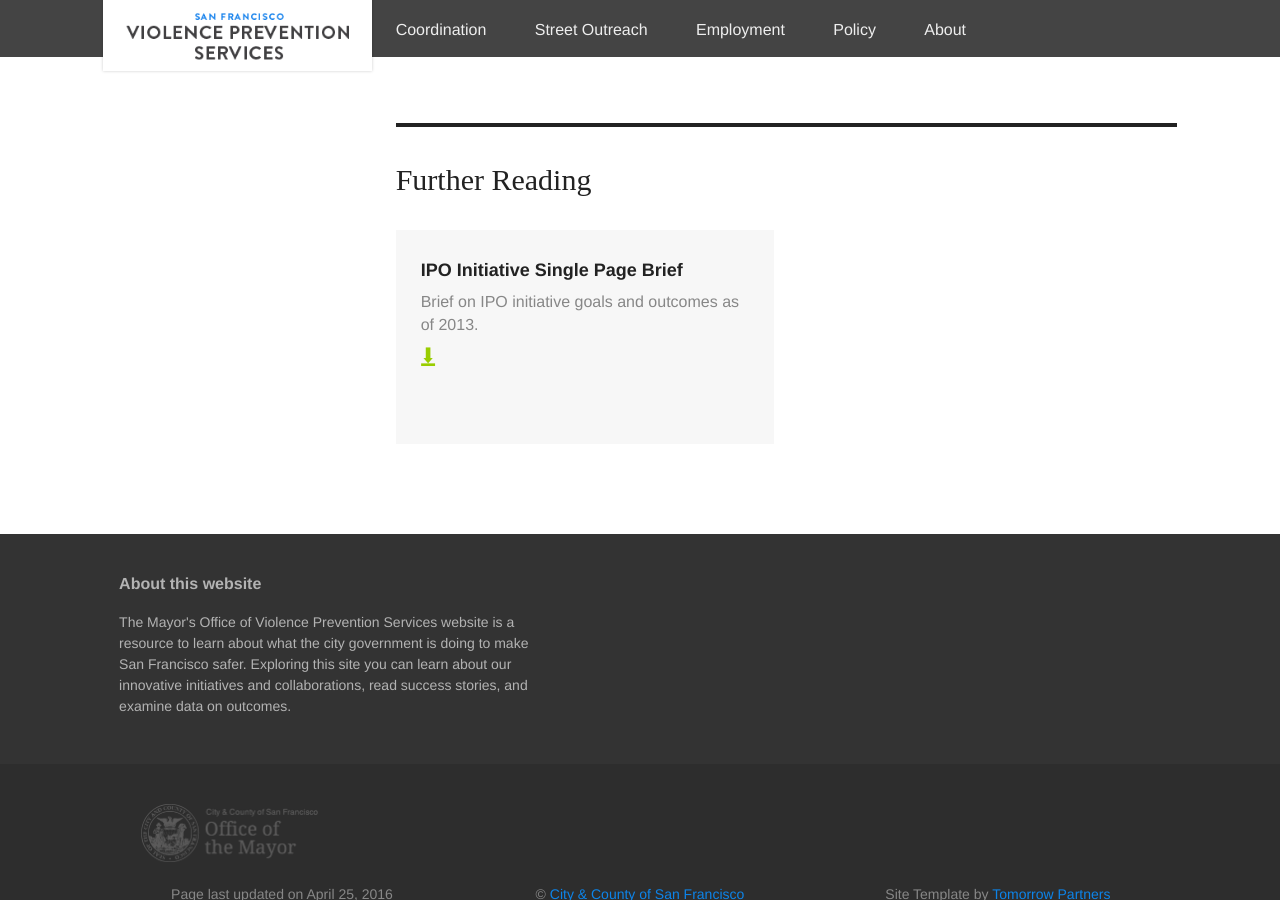
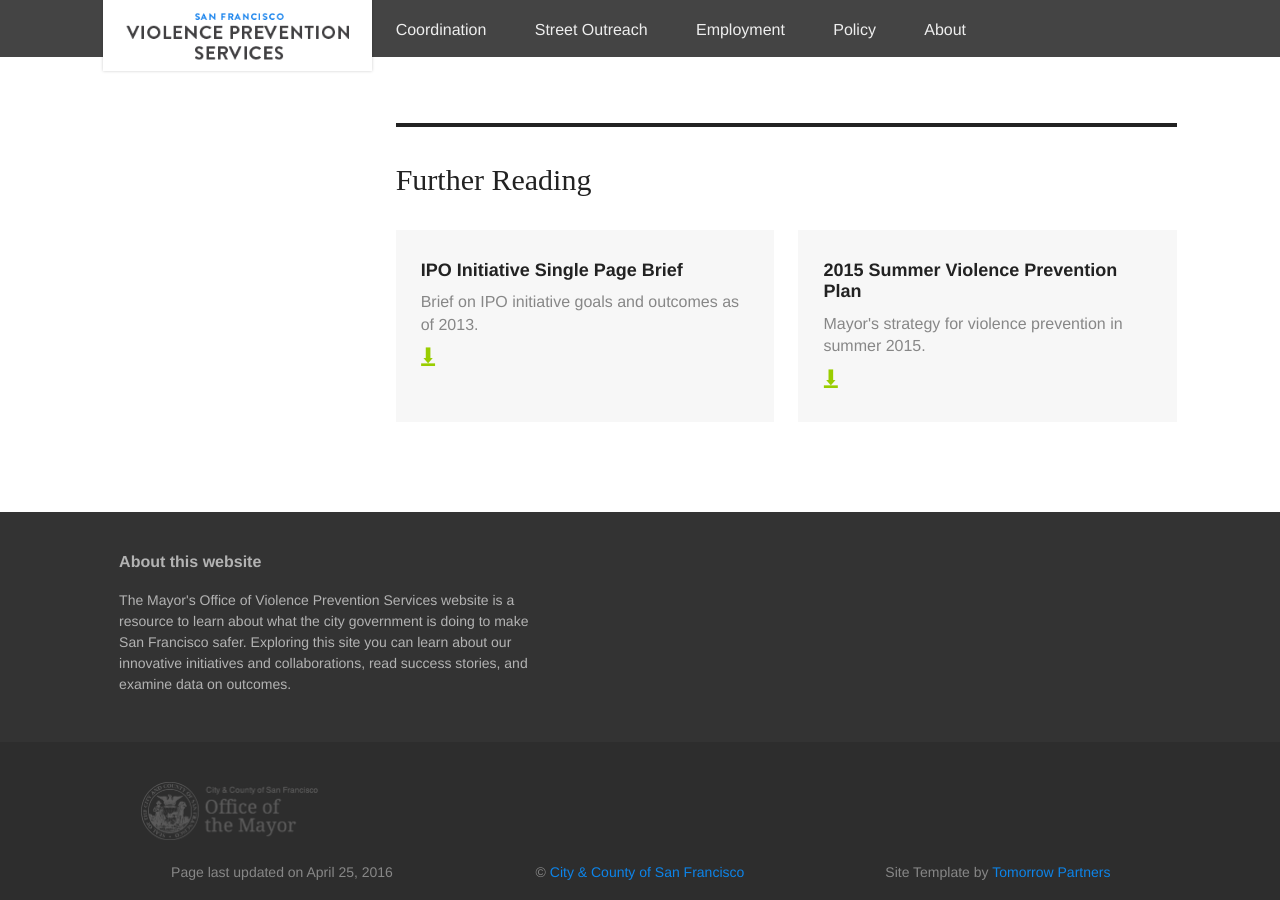
Before and after one commit to SFMOVPS/sfvps, a Jekyll site: the page built from ipo-initiative.html, in a window 1280 px wide and 900 px high, scrolled down 1320 px. Built offline with Jekyll 4.4.1, drawn with Linux system fonts in a browser that asks for light colours; some web fonts are replaced.

Commit message:
Updated '/ipo-initiative.html' via CloudCannon

```diff
--- a/ipo-initiative.html
+++ b/ipo-initiative.html
@@ -1,9 +1,20 @@
 ---
-title: Interrupt, Predict, and Organize
-summary: In 2012, Mayor Edwin M. Lee launched the Interrupt, Predict and Organize (IPO) initiative to reduce family and street violence in San Francisco. Our office is responsible for implementing the IPO initiative.
+title: 'Interrupt, Predict, and Organize'
+summary: 'In 2012, Mayor Edwin M. Lee launched the Interrupt, Predict and Organize (IPO) initiative to reduce family and street violence in San Francisco. Our office is responsible for implementing the IPO initiative.'
 layout: text_page
-left_nav_links: [['About Us', "about.html" ]]
-blocks: [[IPO Initiative Single Page Brief, Brief on IPO initiative goals and outcomes as of 2013., "/resources/SVIP_Monthly-Report-January2015.pdf", file]]
+left_nav_links:
+  - - About Us
+    - about.html
+blocks:
+  - - IPO Initiative Single Page Brief
+    - Brief on IPO initiative goals and outcomes as of 2013.
+    - /resources/SVIP_Monthly-Report-January2015.pdf
+    - file
+  - - 2015 Summer Violence Prevention Plan
+    - "Mayor's strategy for violence prevention in summer 2015."
+    - resources/summer-plans/2015 summer violence prevention plan.pdf
+    - file
+    - file
 block_section_title: Further Reading
 ---
 
@@ -14,6 +25,6 @@
     <li class="editable">An effort to <strong>interrupt</strong> violence by increasing public safety efforts in violence “hot spots” identified by <a href="http://www.sanfranciscopolice.org/">the San Francisco Police Department</a>.</li>
     <li class="editable">An effort to leverage existing data and innovative software to <strong>predict </strong>crimes and take preventative action.</li>
     <li class="editable">An effort to <strong>organize</strong> community-based services and activities to amplify their positive impact.</li></ul>
-<hr>
+<hr />
 <h3 class="editable">Our Part</h3>
 <p class="editable">Our office focuses on the “organize” part of the IPO initiative. We oversee and coordinate efforts that involve dozens of city departments, community-based and faith-based organizations. These efforts include the <a href="outreach.html">Street Violence Intervention Program</a>, the <a href="coordination.html">Street Violence Response Team</a>, and the <a href="employment.html">Youth Employment Program</a>.</p>
```
